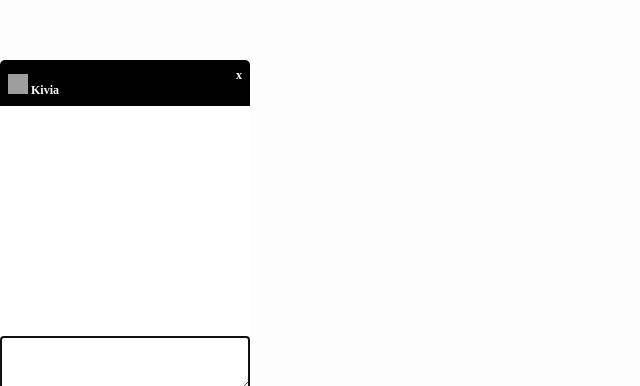
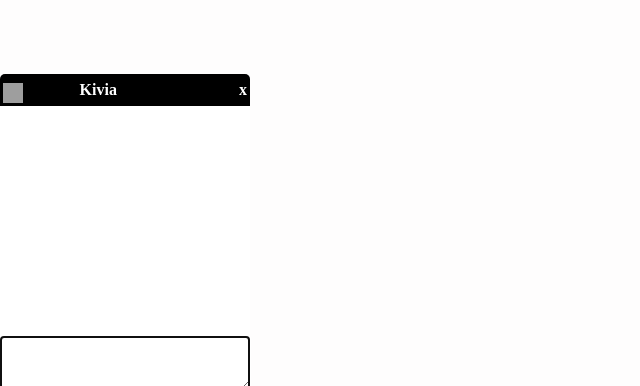
Before and after one commit to wisdomrider/kiviaExtension, a browser extension: page index.html in a window 1280 px wide. Shown: the part 414-800 px from the top of the page, without its empty margins (0-640 px from the left). Drawn offline with Linux system fonts and the light colour scheme; grey boxes are pictures that could not be loaded.

Commit message:
new updayes

```diff
--- a/index.html
+++ b/index.html
@@ -2,12 +2,16 @@
 <meta http-equiv="Content-Security-Policy" content="default-src 'self' *">
 <div class="overlay" id="ovrlay1">
   <div class="msg_box" style="right:600px">
+      <table class="msg_head">
+    <div >
+      <tr>
+      <td>  <img class="img-kivia" src="https://proxy.duckduckgo.com/iu/?u=http%3A%2F%2Ficons.iconarchive.com%2Ficons%2Ficonarchive%2Fred-orb-alphabet%2F256%2FLetter-K-icon.png&f=1"></img></td>
+       <td> <p>Kivia</p></td>
+       <td><div  class="close" id="close">x</div></td>
+      </tr>
+  </div>
+</table>
 
-    <div class="msg_head">
-        <img class="img-kivia" src="https://proxy.duckduckgo.com/iu/?u=http%3A%2F%2Ficons.iconarchive.com%2Ficons%2Ficonarchive%2Fred-orb-alphabet%2F256%2FLetter-K-icon.png&f=1"></img>
-      Kivia
-      <div class="close" id="close">x</div>
-    </div>
     <div class="msg_wrap">
       <div id="chat" class="msg_body">
         <div class="msg_push"></div>
--- a/kivia.js
+++ b/kivia.js
@@ -15,6 +15,13 @@ close.addEventListener("click",()=>{
 
 function keyPress(){
     if (window.event.keyCode==13){
+        if(msg.value.trim()=="clear")
+        {
+            chat.innerHTML=""
+            msg.value=""
+            return;
+        }
+
         chat.innerHTML+='<div class="msg-right">'+msg.value+"</div>";
         send(msg.value)
         msg.value=""
@@ -30,7 +37,7 @@ send=(message)=>{
     var params = '{\"queryInput\":{\"text\":{\"text\":"'+message+'",\"languageCode\":\"en\"}},\"queryParams\":{\"timeZone\":\"Asia/Kathmandu\"}}';
     http.open('POST', url, true);
     http.setRequestHeader('Content-type', 'application/json; charset=utf-8');
-    http.setRequestHeader('Authorization',"Bearer ya29.c.Elr2BjfCGp3NZR5AOJC3jJbdc_j9tCN2hztMT1a4S-Pw89TsamrA1WLHwjTwht8gqj8yy_fqsyqPMZnH17_FVuToSeWWL7konqCuIT6MRUm8oliVLGdJkbdc2fo")
+    http.setRequestHeader('Authorization',"Bearer ya29.c.Elr3BjWRT2D06ZVUghMO-nWUEz9deRsfWkBalPAT4nBCds5aaPzpXBzUNU5lK-SV-sTNln6jFW425_1mDw9JVrfei6QMd5SD9M7B1wePnMYUl2RkXsaxUD0j3fw")
 
 
     http.onreadystatechange = function() {//Call a function when the state changes.
@@ -40,6 +47,7 @@ send=(message)=>{
             chat.scrollTop = chat.scrollHeight;
         }
         else if(http.status!=200&&http.readyState==4){
+            alert(http.response)
             chat.innerHTML+='<div class="msg-left">Unable to Connect !</div>';
             chat.scrollTop = chat.scrollHeight;
 
--- a/style1.css
+++ b/style1.css
@@ -52,13 +52,24 @@
 
 .msg_head{
 	background:black;
-    color:white;
-    font-size: 12px;
-	padding:8px;
+	color:white;
+	width: 100%;
 	font-weight:bold;
+	/* padding: 8px; */
 	cursor:pointer;
 	border-radius:5px 5px 0px 0px;
 }
+.msg_head td{
+	color:white !important;
+}
+
+
+.close{
+ 	float:right;
+	cursor:pointer;
+}
+
+
 
 .msg_body{
 	background:white;
@@ -78,10 +89,6 @@
 	box-sizing: border-box;
 }
 
-.close{
-	float:right;
-	cursor:pointer;
-}
 
 .minimize{
 	float:right;
```
